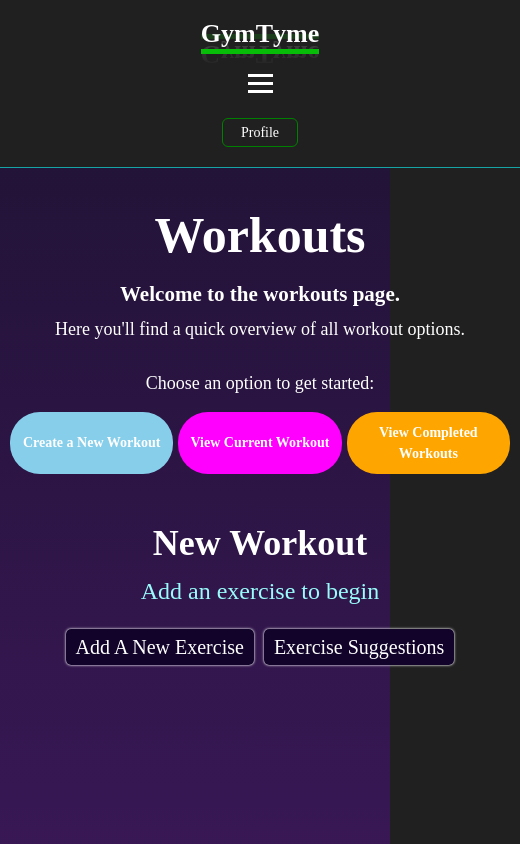
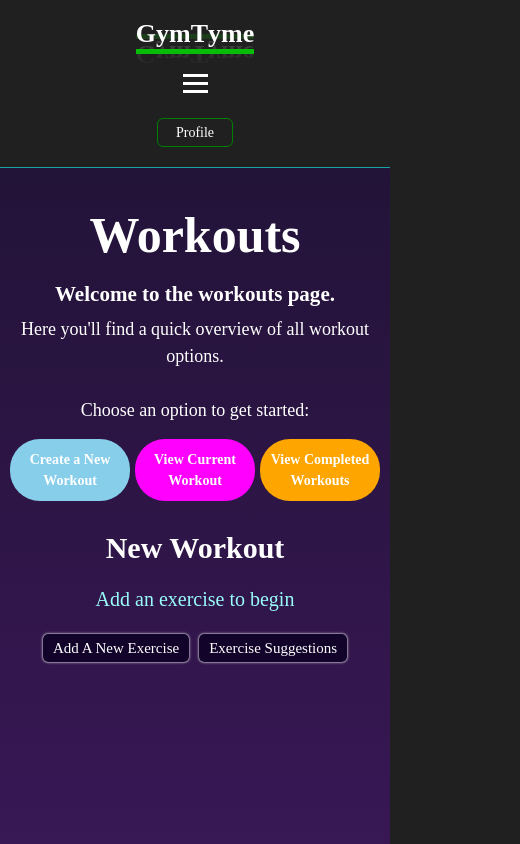
Before and after one commit to Satokii/gymtyme, a React (Vite) app: page /exercises in a window 390 px wide. Both pictures are taken after a click on the button "See your new workout". Shown: the top 844 px of the page, 520 px wide, since content can reach past the window. Built offline with nearby package versions, Linux system fonts and the light colour scheme; a web font is replaced by a local one.

Commit message:
style: add new workout section media queries above 600px width

```diff
--- a/src/styles/workouts/new-workout.css
+++ b/src/styles/workouts/new-workout.css
@@ -131,18 +131,16 @@ td:nth-last-child(-n + 4) {
 
 .new-workout-form {
     min-width: 400px;
+    place-items: center;
 }
 
 .new-workout-form input, form label {
     display: block;
 }
 
-.new-workout-form label {
-    padding: 5px 0;
-}
-
-.new-workout-form input {
-    padding: 5px;
+.add-exercise-input-container {
+    width: 100%;
+    padding: 0 20px;
 }
 
 .add-exercise-input-container input {
@@ -210,7 +208,6 @@ td:nth-last-child(-n + 4) {
 @media screen and (max-width: 1024px) {
     .create-new-workout {
         grid-template-rows: auto repeat(3, auto) 1fr;
-        gap: 10px;
     }
     table, th, td {
         font-size: 18px;
@@ -218,7 +215,8 @@ td:nth-last-child(-n + 4) {
     .confirm-workout-btn {
         font-size: 20px;
     }
-    .add-exercise-btn, .see-example-exercises-btn {
+    .add-exercise-btn,
+    .see-example-exercises-btn {
         font-size: 20px;
     }
     .add-exercise-form-container > h3 {
@@ -232,20 +230,77 @@ td:nth-last-child(-n + 4) {
     .add-exercise-input-container label {
         font-size: 20px;
     }
-    .add-exercise-submit-btn, .cancel-add-exercise-btn {
+    .add-exercise-submit-btn,
+    .cancel-add-exercise-btn {
         font-size: 18px;
         letter-spacing: 1px;
     }
 }
 
 @media screen and (max-width: 768px) {
+    .create-new-workout {
+        min-width: auto;
+        padding: 40px 20px;
+    }
+    .add-exercise-btn,
+    .see-example-exercises-btn {
+        font-size: 18px;
+    }
+}
 
+@media screen and (max-width: 600px) {
+    table, th, td {
+        font-size: 16px;
+    }
+    table {
+        min-width: 300px;
+    }
+    th, td {
+        padding: 2px 4px;
+    }
+    .add-exercise-form-container {
+        padding: 30px 20px;
+        margin-top: 0;
+    }
+    .new-workout-form {
+        min-width: 350px;
+    }
+    .add-exercise-input-container input {
+        letter-spacing: normal;
+    }
+    .add-exercise-input-container label {
+        font-size: 18px;
+    }
+    .add-exercise-submit-btn,
+    .cancel-add-exercise-btn {
+        font-size: 16px;
+    }
 }
 
 @media screen and (max-width: 426px) {
-
+    .create-new-workout {
+        padding: 30px 0;
+    }
+    .create-new-workout > h3 {
+        font-size: 30px;
+    }
+    .add-exercise-hint {
+        margin-bottom: 0;
+        font-size: 20px;
+    }
+    .add-exercise-btn,
+    .see-example-exercises-btn {
+        font-size: 15px;
+    }
 }
 
 @media screen and (max-width: 376px) {
-
+    .create-new-workout {
+        gap: 15px;
+    }
+    .add-exercise-btn,
+    .see-example-exercises-btn {
+        font-size: 13px;
+        padding: 3px 5px;
+    }
 }
```
